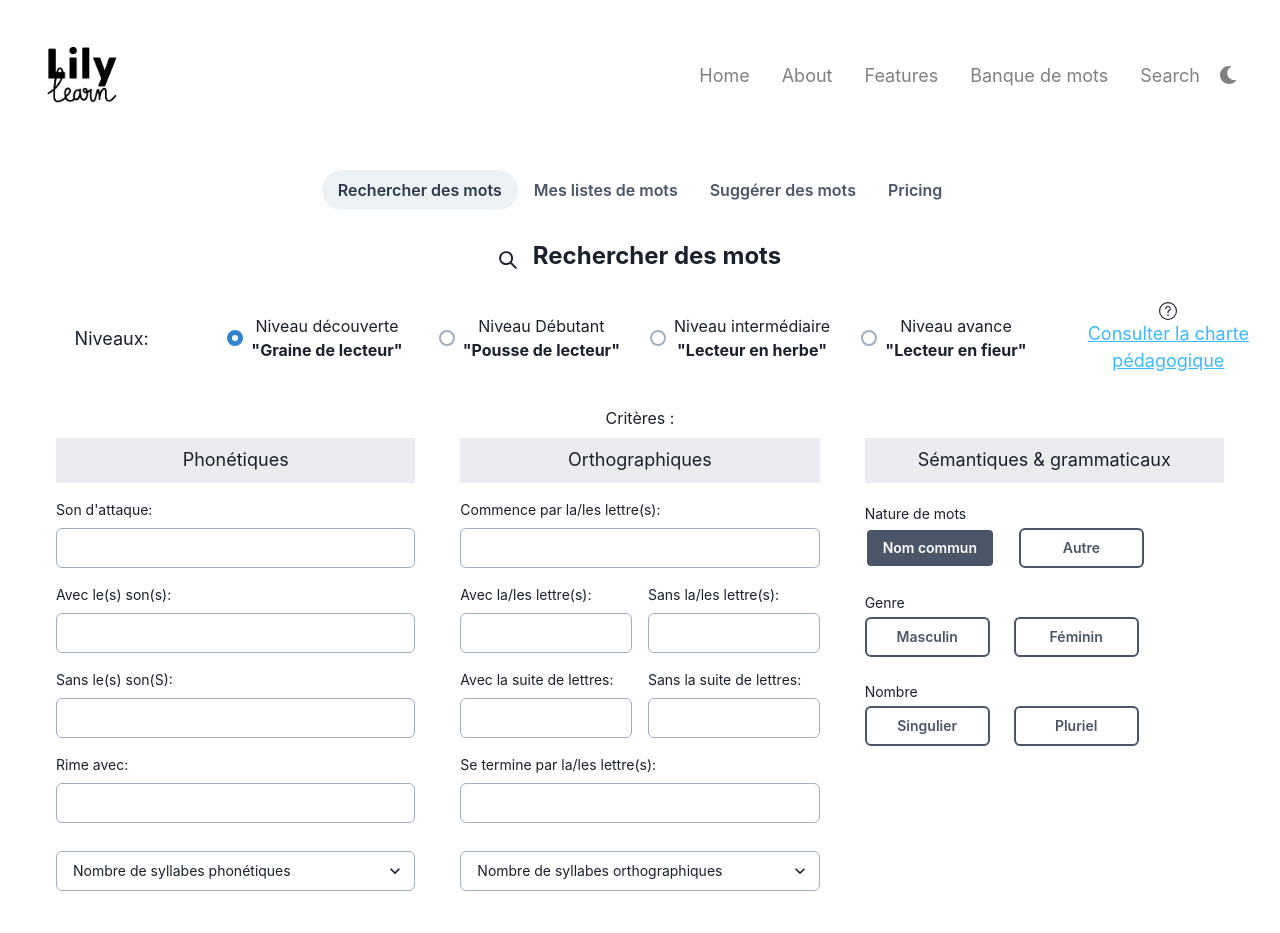
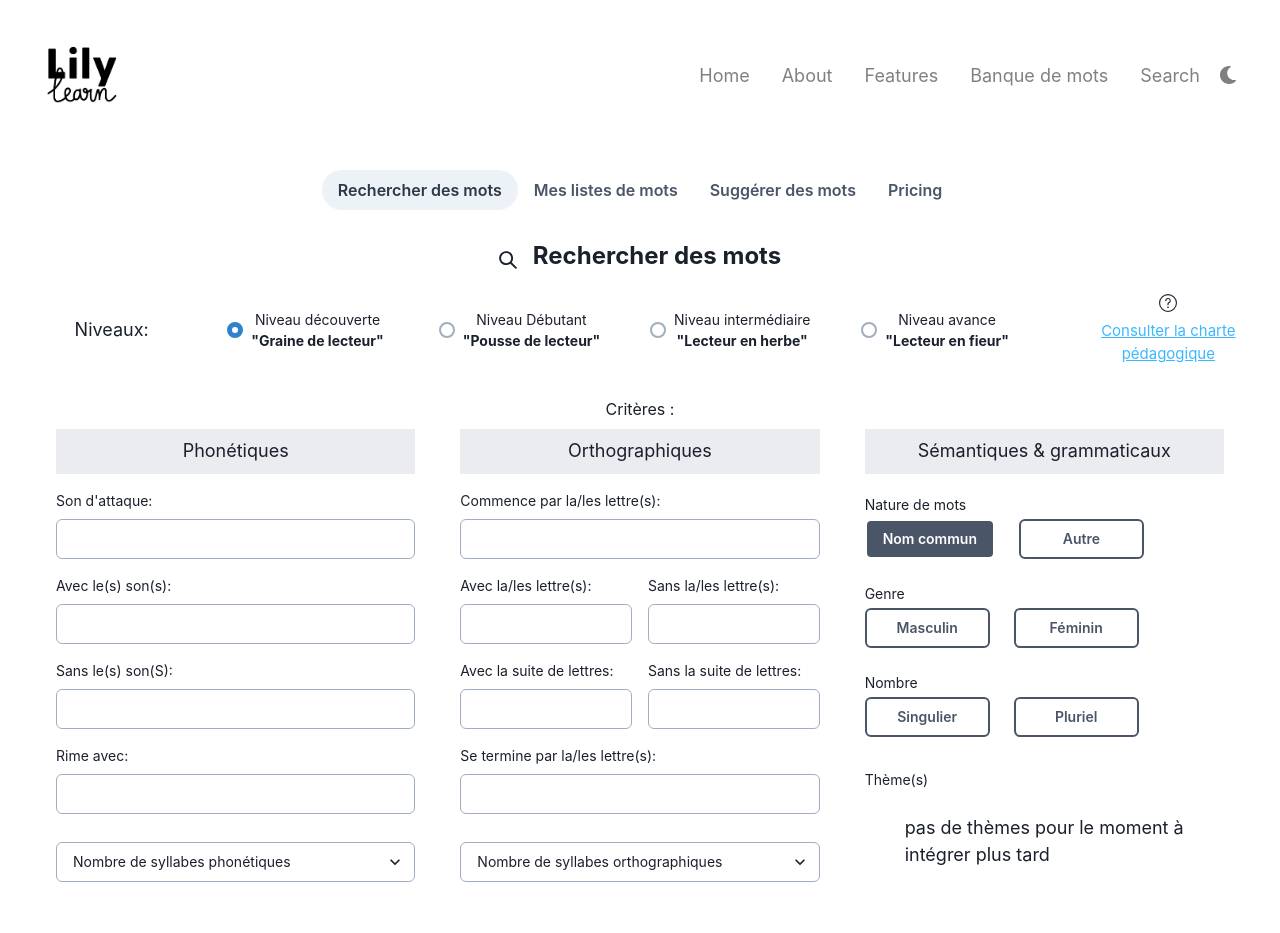
Before and after one commit to parthpvaghani/lily_temp, a React (Create React App) app: page /wordbank in a window 1280 px wide. Shown: the top 933 px of the page. Built offline with nearby package versions, Linux system fonts and the light colour scheme.

Commit message:
design changes

```diff
--- a/src/pages/WordBank.js
+++ b/src/pages/WordBank.js
@@ -48,33 +48,42 @@ export default function WordBank() {
           </Flex>
 
           <Flex align="center" justify="space-around" wrap="wrap" mt="3">
-            <RadioGroup defaultValue="1" mt={4}>
+            <RadioGroup defaultValue="1" mt={2}>
               <SimpleGrid columns={{ sm: 1, md: 6 }} spacing={5}>
                 <Text alignSelf={'center'}>Niveaux: </Text>
 
-                <Radio value="1" borderColor={'gray.400'}>
+                <Radio value="1" borderColor={'gray.400'} size="md">
+                  <Text fontSize={'sm'}>
                     Niveau découverte{' '}
                     <Text fontWeight={'bold'}>"Graine de lecteur" </Text>
+                  </Text>
                 </Radio>
                 <Radio value="2" borderColor={'gray.400'}>
+                  <Text fontSize={'sm'}>
                     Niveau Débutant{' '}
                     <Text fontWeight={'bold'}>"Pousse de lecteur" </Text>
+                  </Text>
                 </Radio>
                 <Radio value="3" borderColor={'gray.400'}>
+                  <Text fontSize={'sm'}>
                     Niveau intermédiaire{' '}
                     <Text fontWeight={'bold'}>"Lecteur en herbe" </Text>
+                  </Text>
                 </Radio>
                 <Radio value="4" borderColor={'gray.400'}>
+                  <Text fontSize={'sm'}>
                     Niveau avance{' '}
                     <Text fontWeight={'bold'}>"Lecteur en fieur" </Text>
+                  </Text>
                 </Radio>
                 <Flex flexDirection="column" alignItems="center">
-                  <QuestionOutlineIcon />
+                  <QuestionOutlineIcon mb={2}/>
                   <Link
                     to={''}
                     style={{
                       color: '#3BB9FF',
                       textDecorationLine: 'underline',
+                      fontSize:'15px'
                     }}
                   >
                     Consulter la charte pédagogique
@@ -96,16 +105,16 @@ export default function WordBank() {
 
               <Box textAlign="left" fontSize="sm">
                 <Text mt={4}>Son d'attaque: </Text>
-                <Input borderColor={'gray.400'} mt={2} />
+                <Input borderColor={'gray.400'} mt={2} fontSize="sm" />
 
                 <Text mt={4}>Avec le(s) son(s): </Text>
-                <Input borderColor={'gray.400'} mt={2} />
+                <Input borderColor={'gray.400'} mt={2} fontSize="sm" />
 
                 <Text mt={4}>Sans le(s) son(S): </Text>
-                <Input borderColor={'gray.400'} mt={2} />
+                <Input borderColor={'gray.400'} mt={2} fontSize="sm" />
 
                 <Text mt={4}>Rime avec: </Text>
-                <Input borderColor={'gray.400'} mt={2} />
+                <Input borderColor={'gray.400'} mt={2} fontSize="sm" />
 
                 <Select
                   placeholder="Nombre de syllabes phonétiques"
@@ -127,32 +136,32 @@ export default function WordBank() {
 
               <Box textAlign="left" fontSize="sm">
                 <Text mt={4}>Commence par la/les lettre(s): </Text>
-                <Input borderColor={'gray.400'} mt={2} />
+                <Input borderColor={'gray.400'} mt={2} fontSize="sm" />
 
                 <HStack spacing={'4'}>
                   <Flex flexDirection={'column'}>
                     <Text mt={4}>Avec la/les lettre(s): </Text>
-                    <Input borderColor={'gray.400'} mt={2} />
+                    <Input borderColor={'gray.400'} mt={2} fontSize="sm" />
                   </Flex>
                   <Flex flexDirection={'column'}>
                     <Text mt={4}>Sans la/les lettre(s): </Text>
-                    <Input borderColor={'gray.400'} mt={2} />
+                    <Input borderColor={'gray.400'} mt={2} fontSize="sm" />
                   </Flex>
                 </HStack>
 
                 <HStack spacing={'4'}>
                   <Flex flexDirection={'column'}>
                     <Text mt={4}>Avec la suite de lettres: </Text>
-                    <Input borderColor={'gray.400'} mt={2} />
+                    <Input borderColor={'gray.400'} mt={2} fontSize="sm" />
                   </Flex>
                   <Flex flexDirection={'column'}>
                     <Text mt={4}>Sans la suite de lettres: </Text>
-                    <Input borderColor={'gray.400'} mt={2} />
+                    <Input borderColor={'gray.400'} mt={2} fontSize="sm" />
                   </Flex>
                 </HStack>
 
                 <Text mt={4}>Se termine par la/les lettre(s): </Text>
-                <Input borderColor={'gray.400'} mt={2} />
+                <Input borderColor={'gray.400'} mt={2} fontSize="sm" />
 
                 <Select
                   placeholder="Nombre de syllabes orthographiques"
@@ -236,6 +245,11 @@ export default function WordBank() {
                     Pluriel
                   </Button>
                 </ButtonGroup>
+
+                <Text mt="8">Thème(s)</Text>
+                <Text mt="6" fontSize={'lg'} pl="10">
+                  pas de thèmes pour le moment à intégrer plus tard
+                </Text>
               </Box>
             </Box>
           </SimpleGrid>
@@ -281,7 +295,7 @@ export default function WordBank() {
               placeholder="Nombre de lettres"
               borderColor={'gray.400'}
               mt={5}
-              w="30%"
+              w="290px"
               fontSize="sm"
             >
               <option value="1">1 </option>
```
Lines whose indentation alone changed are shown as unchanged.
